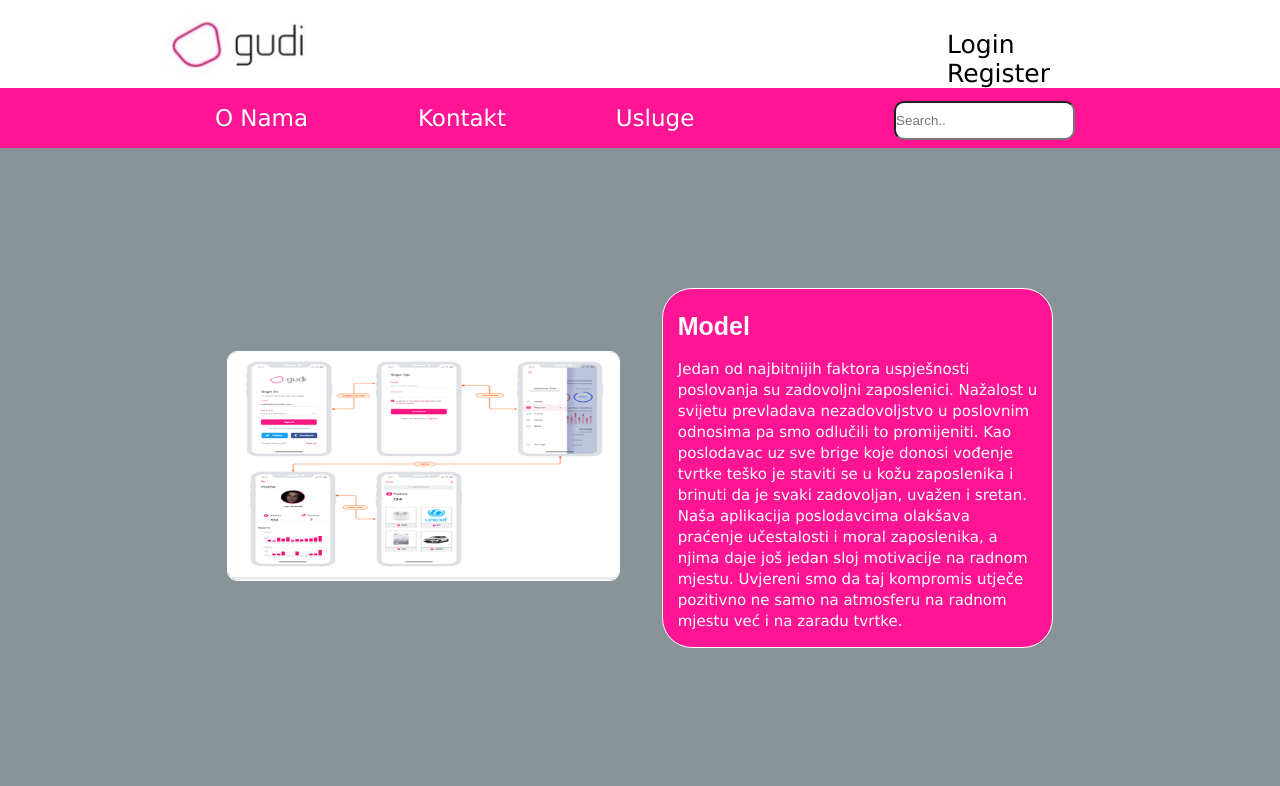
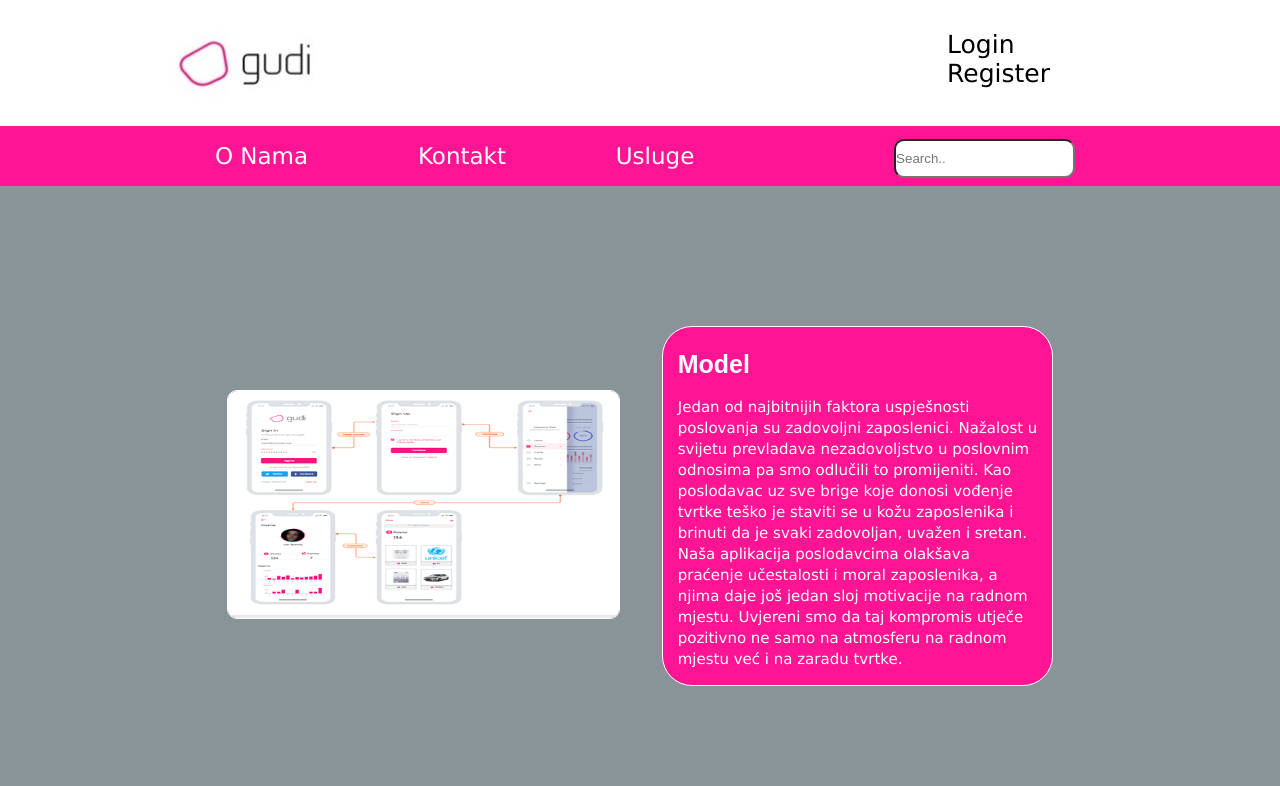
Before and after one commit to LukaCulina/Gudi, a plain HTML site: page Index.html in a window 1280 px wide. Shown: the top 786 px of the page. Drawn offline with Linux system fonts and the light colour scheme.

Commit message:
Update Index.html

```diff
--- a/Index.html
+++ b/Index.html
@@ -19,7 +19,7 @@
             <div class="pocetak">
                 <div class="ikona">
                     <a href="#">
-                        <img src="logo2.jpg" alt="logo">
+                        <img src="logo3.jpg" alt="logo">
                     </a>
                 </div>
                 <div class="racun">
```
